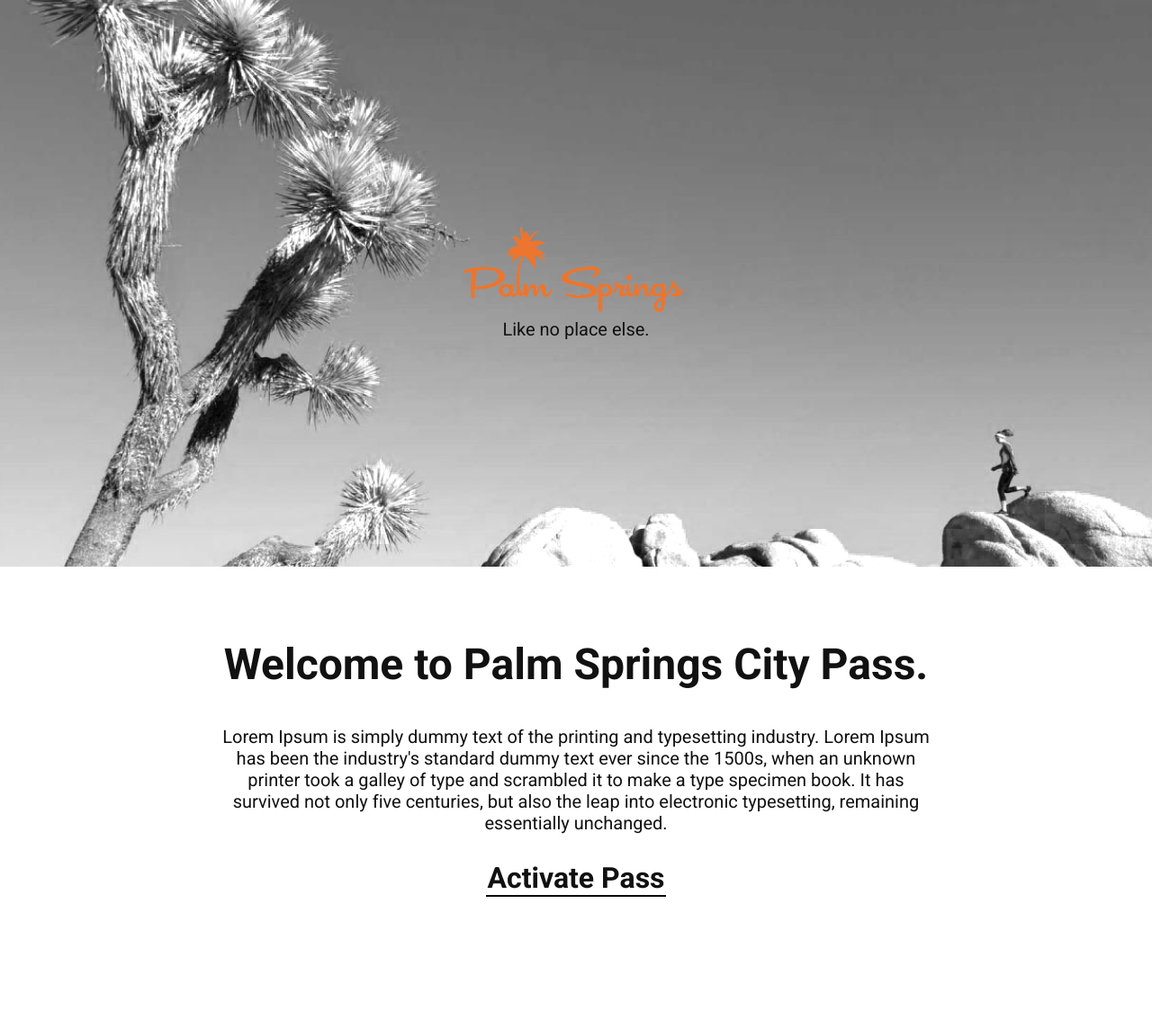
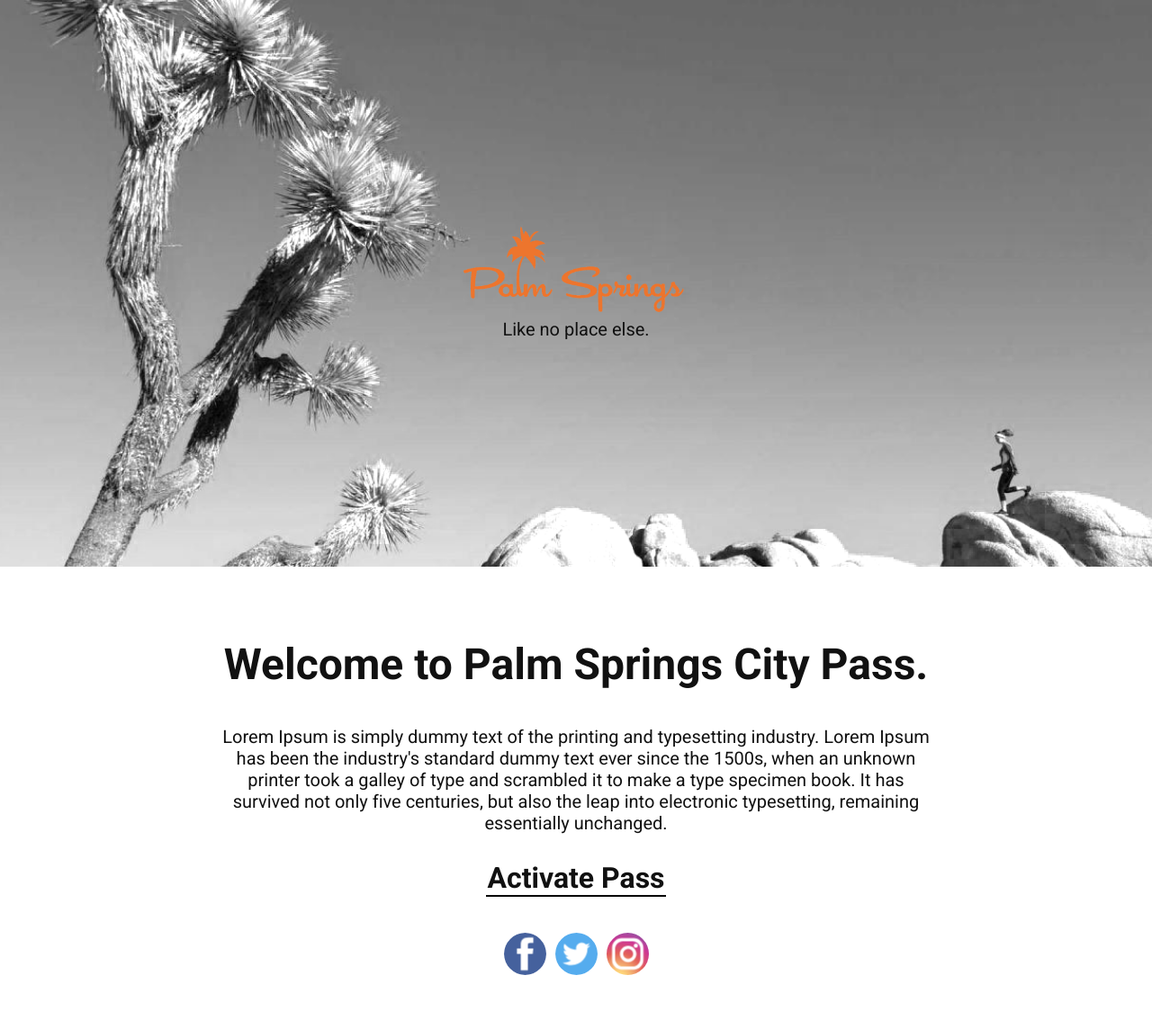
Before and after one commit to ivstepa/citypass-palmsprings, a Jekyll site: the page built from index.html, in a window 1280 px wide. Shown: the top 1144 px of the page at 90% size. Built offline with Jekyll 4.4.1, drawn with Linux system fonts in a browser that asks for light colours; grey boxes are pictures that could not be loaded.

Commit message:
Change class for social media links

```diff
--- a/_sass/homepage/_welcome.scss
+++ b/_sass/homepage/_welcome.scss
@@ -26,6 +26,16 @@
     display: flex;
     justify-content: center;
 
+    &__item {
+      margin: 0 5px;
+      display: block;
+      width: 47px;
+      height: 47px;
+      background-size: 3rem 3rem;
+      background-repeat: no-repeat;
+      background-position: center;
+      border-radius: 50%;
+
         &--facebook {
           background-image: url(../images/svg/facebook.svg);
         }
@@ -38,15 +48,5 @@
           background-image: url(../images/svg/instagram.svg);
         }
       }
-
-  &__item {
-    margin: 0 5px;
-    display: block;
-    width: 47px;
-    height: 47px;
-    background-size: 3rem 3rem;
-    background-repeat: no-repeat;
-    background-position: center;
-    border-radius: 50%;
   }
 }
--- a/index.html
+++ b/index.html
@@ -15,9 +15,9 @@
   <p class="welcome__body">Lorem Ipsum is simply dummy text of the printing and typesetting industry. Lorem Ipsum has been the industry's standard dummy text ever since the 1500s, when an unknown printer took a galley of type and scrambled it to make a type specimen book. It has survived not only five centuries, but also the leap into electronic typesetting, remaining essentially unchanged.</p>
   <a href="https://rocketboost.io" target="_blank" class="welcome__pass">Activate Pass</a>
   <div class="welcome__social">
-    <a href="https://www.facebook.com/VisitPalmSprings" target="_blank" class="welcome__item welcome__item--facebook"></a>
-    <a href="https://twitter.com/PalmSpringsCA" target="_blank" class="welcome__item welcome__item--twitter"></a>
-    <a href="https://www.instagram.com/visitpalmsprings/" target="_blank" class="welcome__item welcome__item--instagram"></a>
+    <a href="https://www.facebook.com/VisitPalmSprings" target="_blank" class="welcome__social__item welcome__social__item--facebook"></a>
+    <a href="https://twitter.com/PalmSpringsCA" target="_blank" class="welcome__social__item welcome__social__item--twitter"></a>
+    <a href="https://www.instagram.com/visitpalmsprings/" target="_blank" class="welcome__social__item welcome__social__item--instagram"></a>
   </div>
 </section>
 
```
Lines whose indentation alone changed are shown as unchanged.
